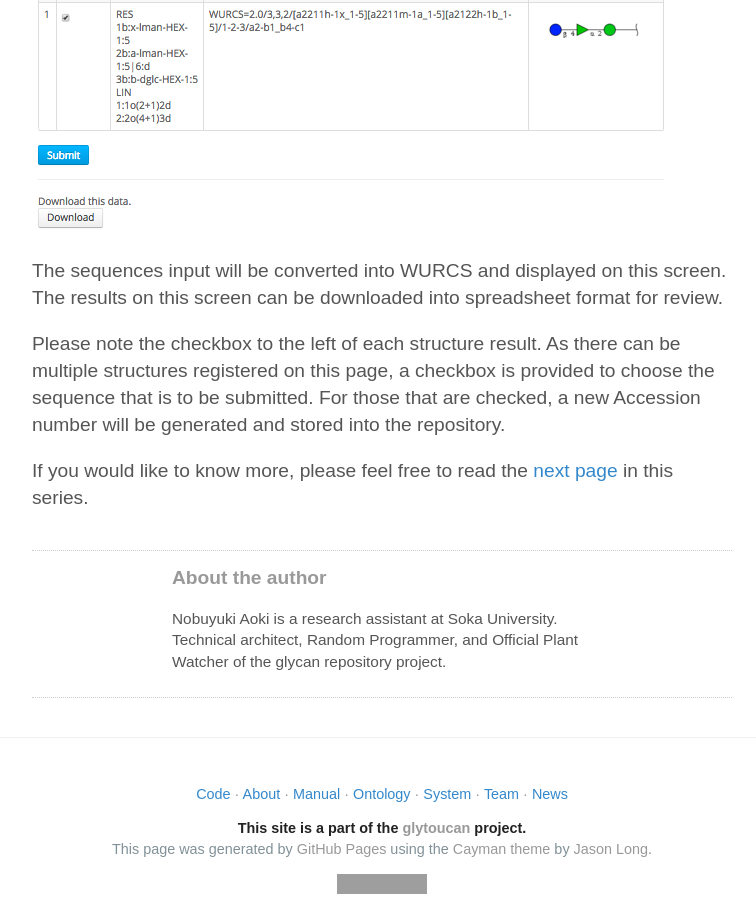
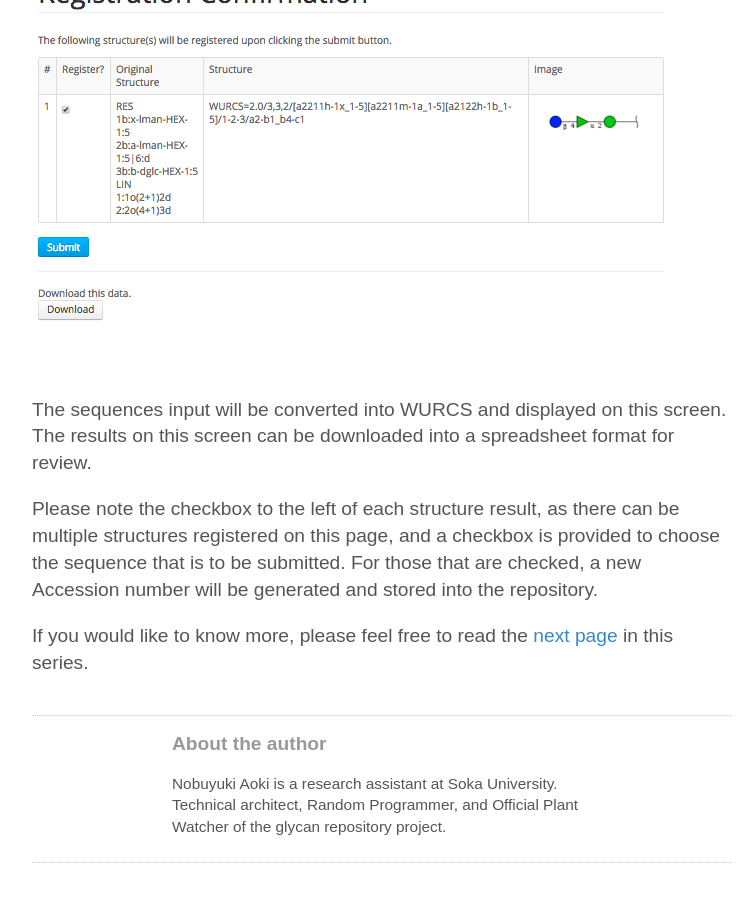
Before and after one commit to glytoucan/glytoucan, a Jekyll site: the page built from manual/registration-upload.md, in a window 1280 px wide and 900 px high, scrolled down 1351 px. Shown: the whole window, without its empty margins (258-1014 px from the left). Built offline with Jekyll 4.4.1, drawn with Linux system fonts in a browser that asks for light colours; nearby versions of some CDN libraries; grey boxes are pictures that could not be loaded.

Commit message:
Update registration-upload.md
Spacing and some grammar

```diff
--- a/manual/registration-upload.md
+++ b/manual/registration-upload.md
@@ -15,13 +15,19 @@
 ------------
 In order to handle a bulk number of sequence registrations, the file upload interface is provided.  The sequence format restrictions are the same as the text registration interface; however another restriction is not more than 500 sequences can be uploaded at a time.  If more sequences are required, please [contact us](/team) to discuss other methods of registration.
 
+<br>
+
 ![Glytoucan Text Interface](/images/manual/registration-upload.png)
 *Not more than 500 sequences can be uploaded at a time*
 
 Once entered, each structure will be checked for redundancy and if not previously registered, the confirmation screen will be shown.
 
+<br>
+
 ![Glytoucan Graphical Interface](/images/manual/registration-result.png)
 
-The sequences input will be converted into WURCS and displayed on this screen.  The results on this screen can be downloaded into spreadsheet format for review.
+<br>
 
-Please note the checkbox to the left of each structure result.  As there can be multiple structures registered on this page, a checkbox is provided to choose the sequence that is to be submitted.  For those that are checked, a new Accession number will be generated and stored into the repository.
+The sequences input will be converted into WURCS and displayed on this screen.  The results on this screen can be downloaded into a spreadsheet format for review.
+
+Please note the checkbox to the left of each structure result, as there can be multiple structures registered on this page, and a checkbox is provided to choose the sequence that is to be submitted.  For those that are checked, a new Accession number will be generated and stored into the repository.
```
